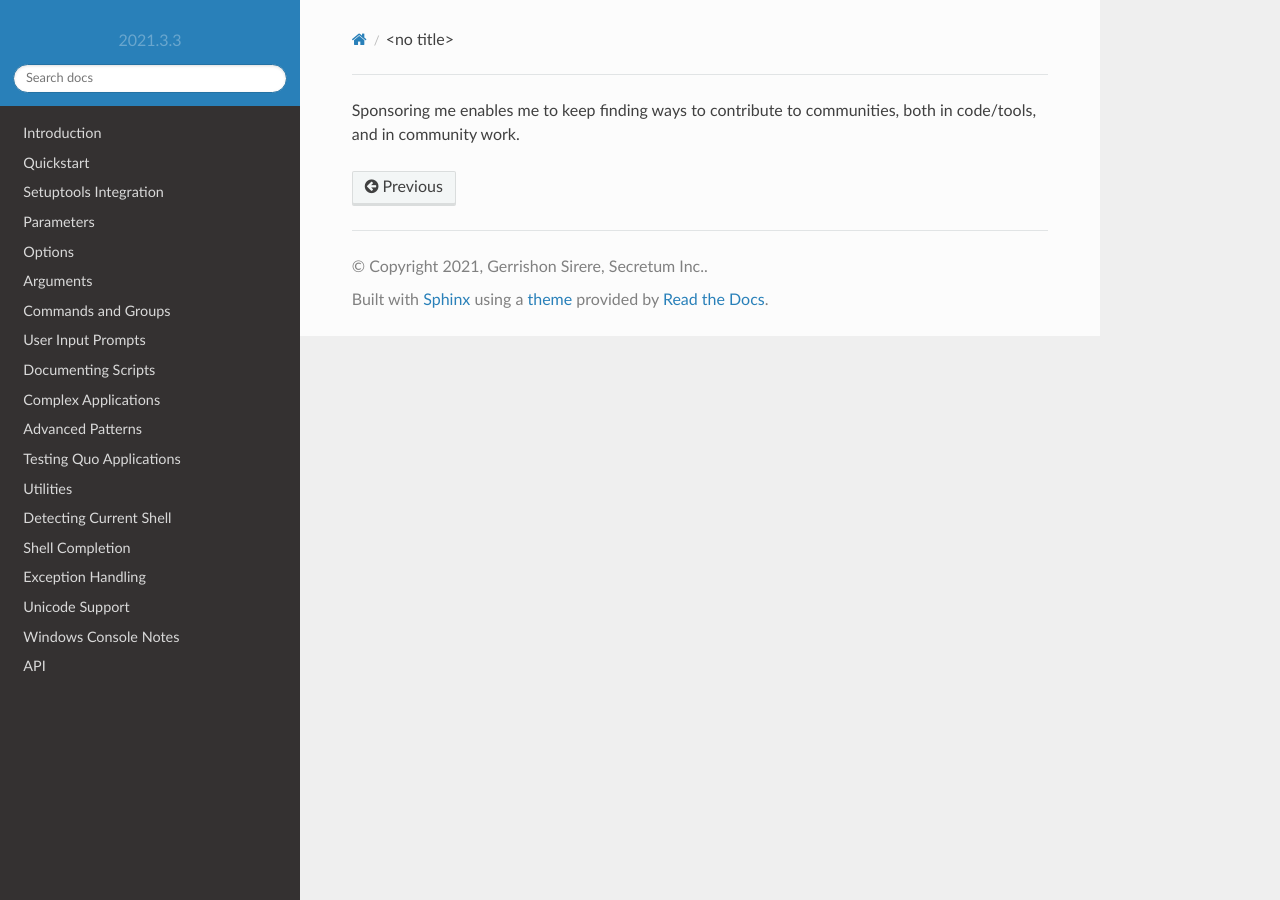
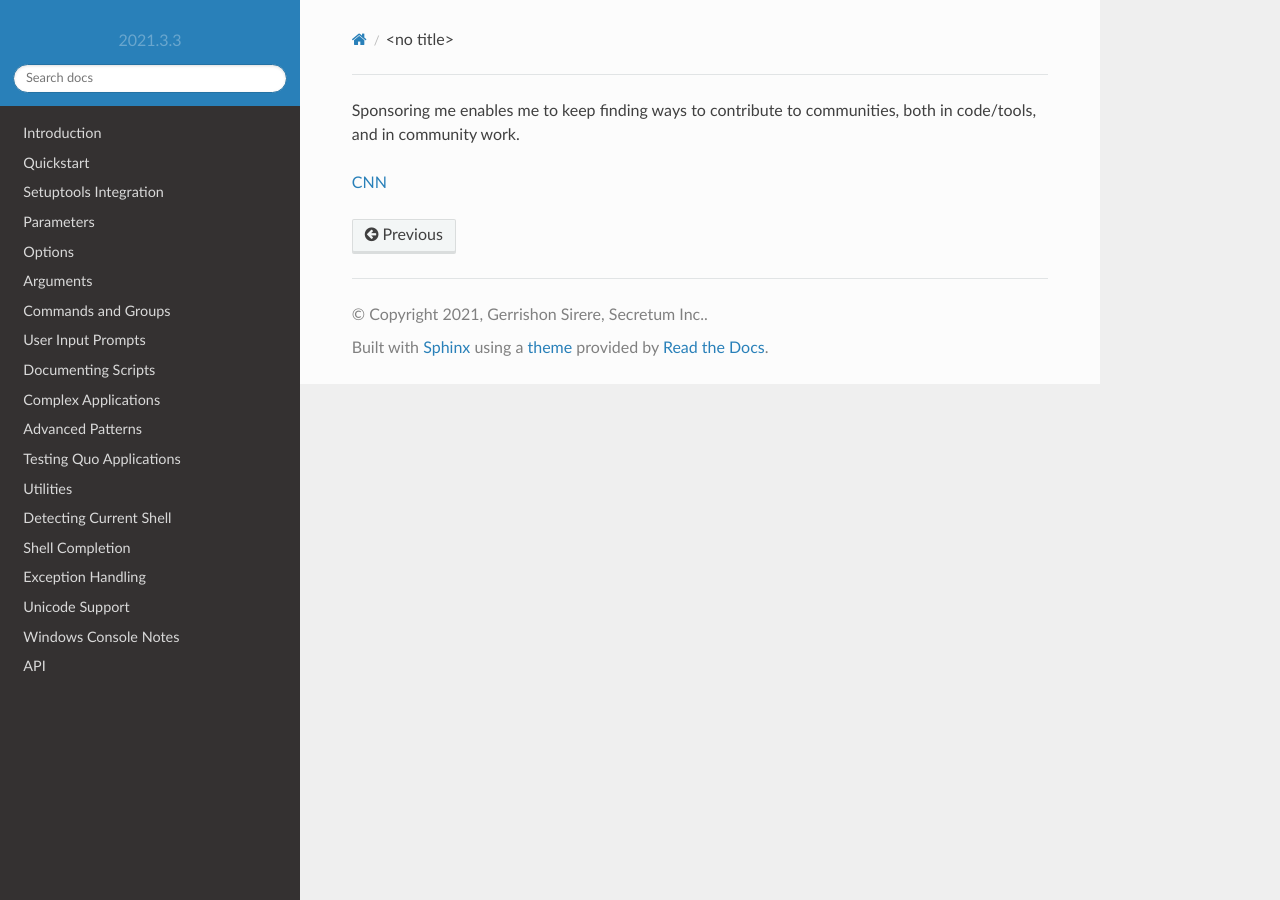
Before and after one commit to scalabli/quo, a Sphinx documentation site: the page built from docs/donate.rst, in a window 1280 px wide. Built offline with Sphinx 7.4.7 and the Read the Docs theme 2.0.0, drawn with Linux system fonts in a browser that asks for light colours; pages that are not in the unit, such as notebooks, are missing from menus.

Commit message:
Update donate.rst

```diff
--- a/docs/donate.rst
+++ b/docs/donate.rst
@@ -1 +1,3 @@
 Sponsoring me enables me to keep finding ways to contribute to communities, both in code/tools, and in community work.
+
+`CNN <http://cnn.com>`_
```
